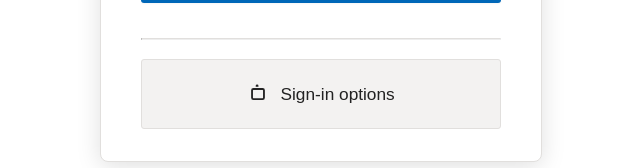
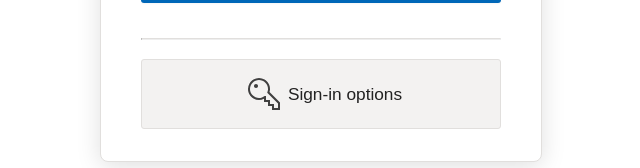
Before and after one commit to Ernest-peculiar/login-form, a React (Vite) app: page / in a window 1280 px wide. Shown: the part 542-710 px from the top of the page, without its empty margins (319-959 px from the left). Built offline with nearby package versions, Linux system fonts and the light colour scheme; the HTML template or start-up script is replaced by a standard one.

Commit message:
fix: update sign-in options SVG for improved clarity and performance

```diff
--- a/src/Login.jsx
+++ b/src/Login.jsx
@@ -49,10 +49,11 @@ const Login = () => {
         </form>
         <hr style={styles.divider} />
         <button style={styles.signInOptions}>
-          <svg viewBox="0 0 24 24" style={styles.signInSvg}>
+          <svg width="48" height="48" viewBox="0 0 48 48">
+            <rect width="48" height="48" fill="none" />
             <path
-              fill="#222"
-              d="M9.5 3a1.5 1.5 0 0 1 3 0v1h-3V3zm-5 5A2.5 2.5 0 0 1 7 5.5h10A2.5 2.5 0 0 1 19.5 8v8A2.5 2.5 0 0 1 17 18.5H7A2.5 2.5 0 0 1 4.5 16V8zm2 0v8A.5.5 0 0 0 7 16.5h10a.5.5 0 0 0 .5-.5V8a.5.5 0 0 0-.5-.5H7A.5.5 0 0 0 6.5 8z"
+              fill="#404040"
+              d="M40,32.578V40H32V36H28V32H24V28.766A10.689,10.689,0,0,1,19,30a10.9,10.9,0,0,1-5.547-1.5,11.106,11.106,0,0,1-2.219-1.719A11.373,11.373,0,0,1,9.5,24.547a10.4,10.4,0,0,1-1.109-2.625A11.616,11.616,0,0,1,8,19a10.9,10.9,0,0,1,1.5-5.547,11.106,11.106,0,0,1,1.719-2.219A11.373,11.373,0,0,1,13.453,9.5a10.4,10.4,0,0,1,2.625-1.109A11.616,11.616,0,0,1,19,8a10.9,10.9,0,0,1,5.547,1.5,11.106,11.106,0,0,1,2.219,1.719A11.373,11.373,0,0,1,28.5,13.453a10.4,10.4,0,0,1,1.109,2.625A11.616,11.616,0,0,1,30,19a10.015,10.015,0,0,1-.125,1.578,10.879,10.879,0,0,1-.359,1.531Zm-2,.844L27.219,22.641a14.716,14.716,0,0,0,.562-1.782A7.751,7.751,0,0,0,28,19a8.786,8.786,0,0,0-.7-3.5,8.9,8.9,0,0,0-1.938-2.859A9.269,9.269,0,0,0,22.5,10.719,8.9,8.9,0,0,0,19,10a8.786,8.786,0,0,0-3.5.7,8.9,8.9,0,0,0-2.859,1.938A9.269,9.269,0,0,0,10.719,15.5,8.9,8.9,0,0,0,10,19a8.786,8.786,0,0,0,.7,3.5,8.9,8.9,0,0,0,1.938,2.859A9.269,9.269,0,0,0,15.5,27.281a8.842,8.842,0,0,0,6.469.2A8.767,8.767,0,0,0,24.609,26H26v4h4v4h4v4h4ZM16,14a1.938,1.938,0,0,1,.781.156,2,2,0,0,1,.625.422,2.191,2.191,0,0,1,.438.641A1.705,1.705,0,0,1,18,16a1.938,1.938,0,0,1-.156.781,2,2,0,0,1-.422.625,2.191,2.191,0,0,1-.641.438A1.705,1.705,0,0,1,16,18a1.938,1.938,0,0,1-.781-.156,2,2,0,0,1-.625-.422,2.191,2.191,0,0,1-.438-.641A1.705,1.705,0,0,1,14,16a1.938,1.938,0,0,1,.156-.781,2,2,0,0,1,.422-.625,2.191,2.191,0,0,1,.641-.438A1.705,1.705,0,0,1,16,14Z"
             />
           </svg>
           Sign-in options
```
